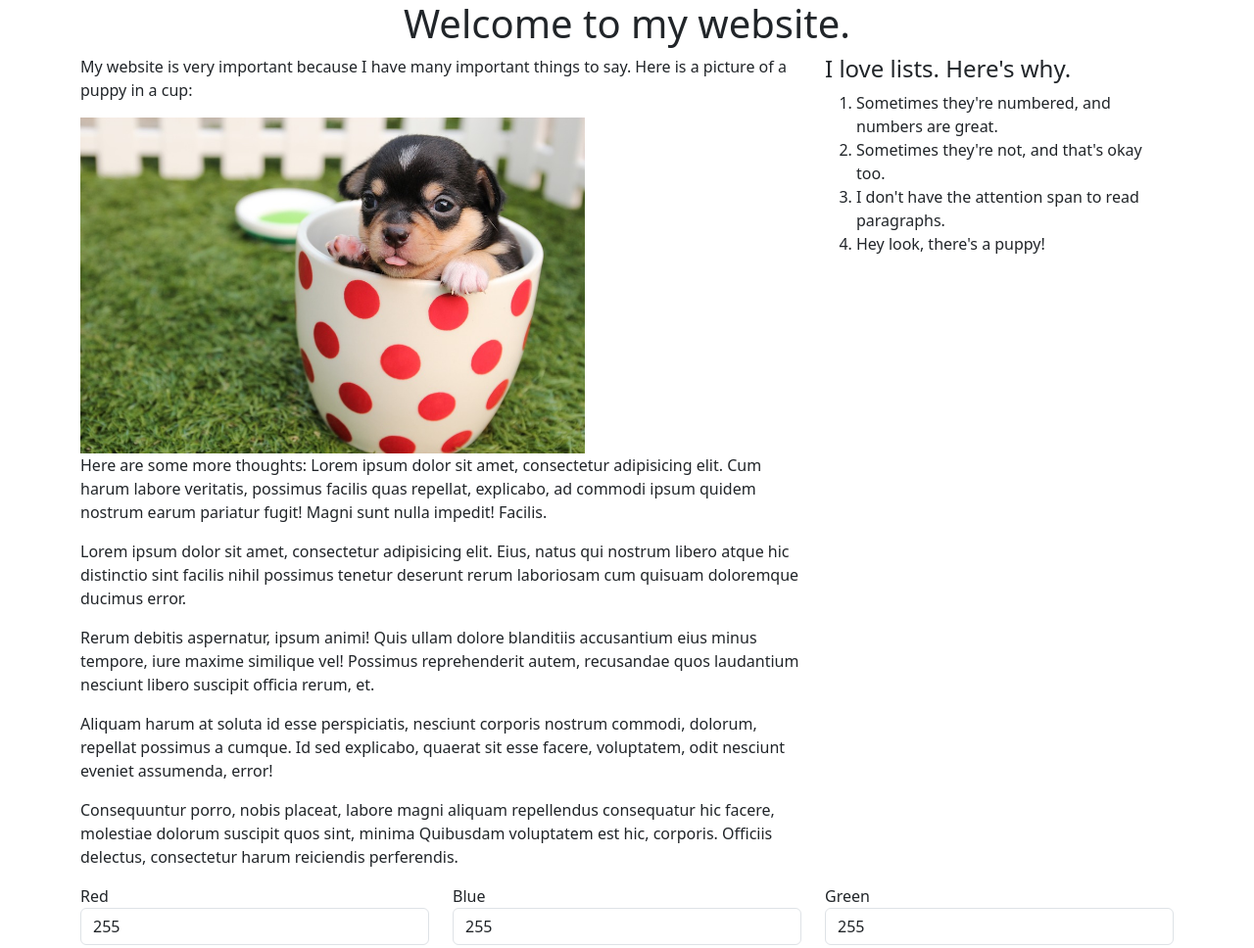
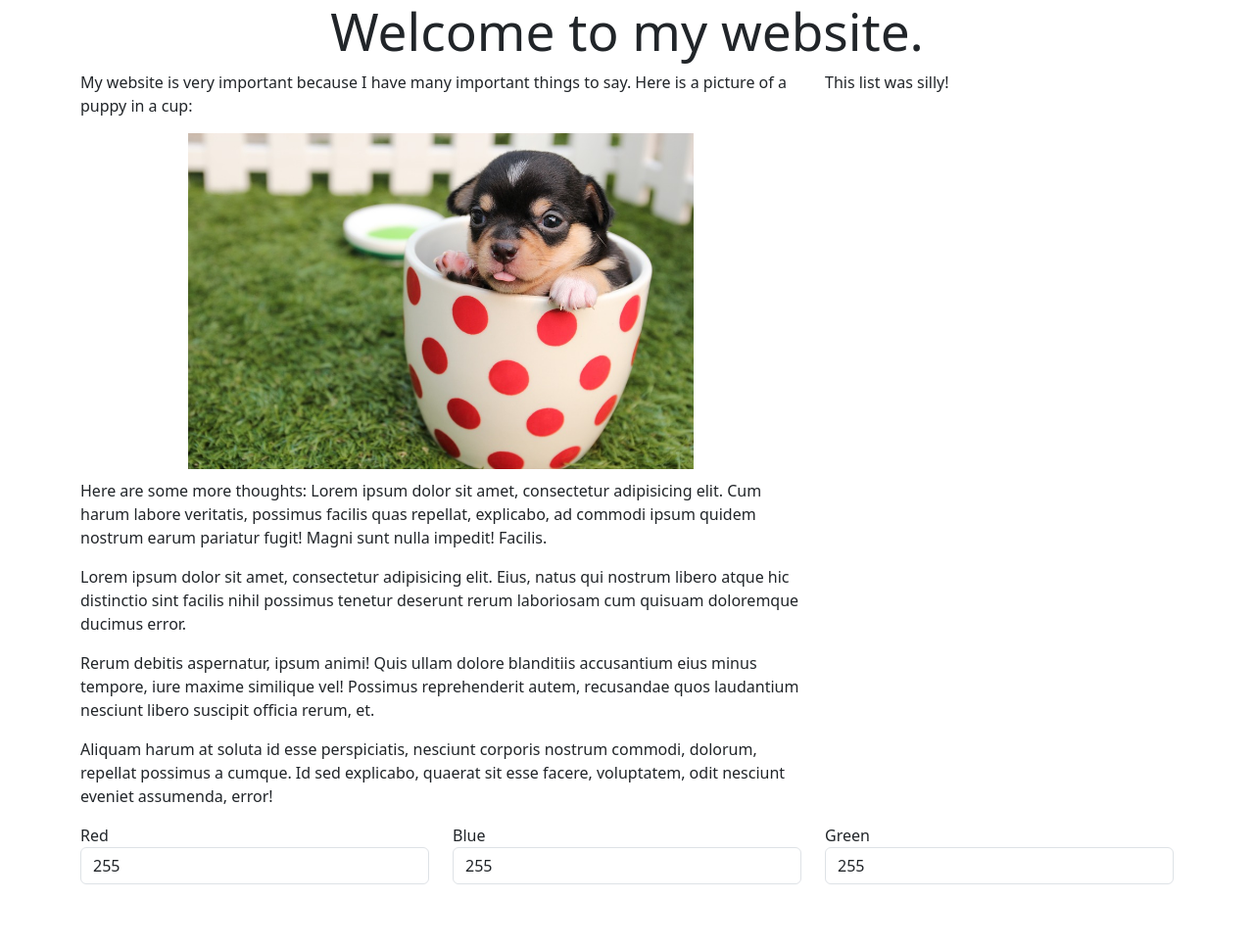
Before and after one commit to maxvalencik/movieRating, a plain HTML site: page index.html in a window 1280 px wide. Shown: the whole page at 98% size. Drawn offline with nearby package versions, Linux system fonts and the light colour scheme.

Commit message:
first update

```diff
--- a/java.js
+++ b/java.js
@@ -0,0 +1,20 @@
+$(function () {console.log("Let's get ready to party with jQuery!");});
+
+$("article img").addClass("image-center");
+
+ $("article p:last-child").remove();
+
+$("#title").css("font-size", Math.random() * 100);
+
+$("ol").append($("<li>",{text: "I can add an item to the list!"}));
+
+$("aside").empty().append($("<p>", {text: "This list was silly!"}));
+
+$(".form-control").on('keyup blur change', function () {
+    let red = $(".form-control").eq(0).val();
+    let blue = $(".form-control").eq(1).val();
+    let green = $(".form-control").eq(2).val();
+    $("body").css("background-color", "rgb(" + red + "," + green + "," + blue + ")");
+});
+
+$("img").on('click', function () {$(this).remove();});
```
Also changed, not shown: index.html (+3 -5 lines).
